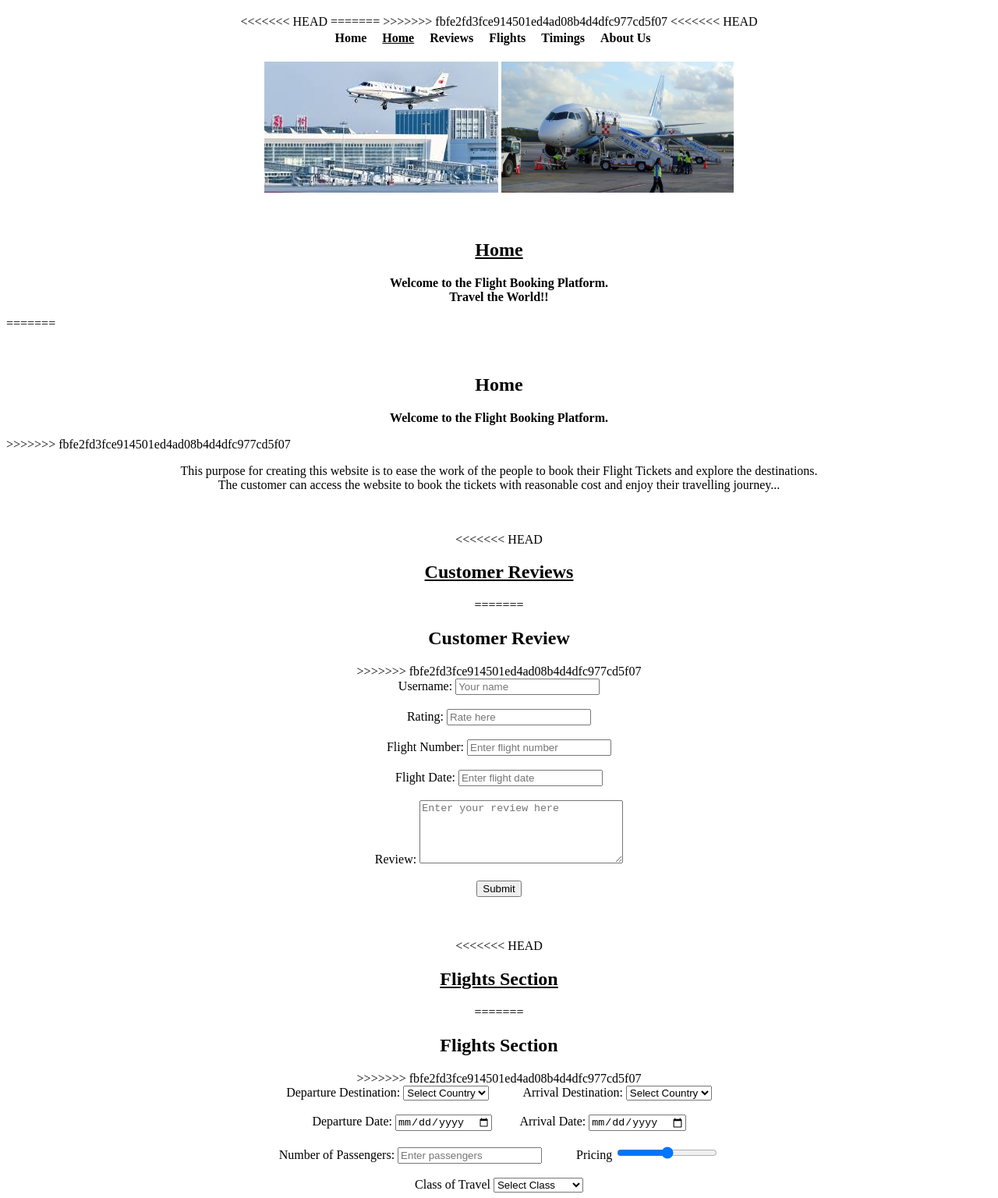
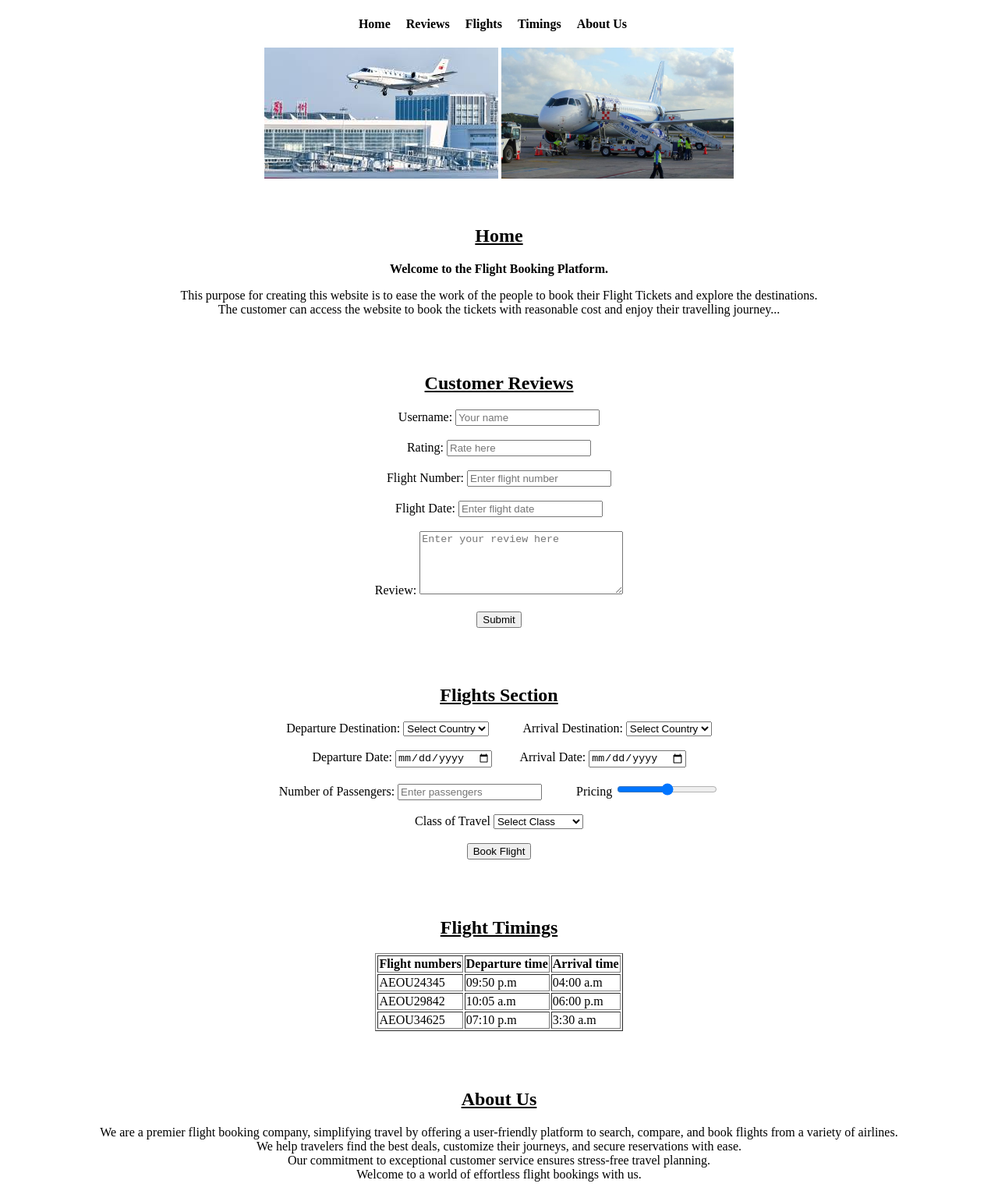
Before and after one commit to Adnan-Ahmed-47/AsdcAssignments, a plain HTML site: page htmlProject.html in a window 1280 px wide. Shown: the part 61-1597 px from the top of the page at 78% size. Drawn offline with Linux system fonts and the light colour scheme.

Commit message:
HTML Project Completed Successfully

```diff
--- a/htmlProject.html
+++ b/htmlProject.html
@@ -10,7 +10,6 @@
 
     <!-- Website Heading -->
     <center><h1>Flight Booking Website</h1></center>
-
     <!-- <center><p><u>Home</u> &nbsp; <u>Customer Reviews</u> &nbsp; <u>Flights</u> &nbsp; <u>Flight Timings</u> &nbsp; <u>About Us</u> </p></center> -->
     <!-- <center> <a href="Home">Home</a>  </center> -->
     <center>
@@ -19,17 +18,13 @@
 <!-- NavBar Section -->
     <table >
         <tr>
-<<<<<<< HEAD
             <th>Home &nbsp; &nbsp;</th>
-=======
-            <th><u>Home</u> &nbsp; &nbsp;</th>
->>>>>>> fbfe2fd3fce914501ed4ad08b4d4dfc977cd5f07
             <th>Reviews &nbsp; &nbsp;</th>
             <th>Flights &nbsp; &nbsp;</th>
             <th>Timings &nbsp; &nbsp;</th>
             <th>About Us &nbsp; &nbsp;</th>
         </tr>
-<<<<<<< HEAD
+
     </table> <br>
 
     <img src="Assets/Images/images.jpg" alt="Aeroplane">
@@ -39,16 +34,7 @@
 
 <!-- Home Section -->
 <center><h2><u>Home</u></h2></center>
-<p><center><strong>Welcome to the Flight Booking Platform. <br> Travel the World!!</center></strong></p>
-=======
-    </table>
-    </center>  <br><br><br>
-
-
-<!-- Home Section -->
-<center><h2>Home</h2></center>
 <p><center><strong>Welcome to the Flight Booking Platform.</center></strong></p>
->>>>>>> fbfe2fd3fce914501ed4ad08b4d4dfc977cd5f07
 <p><center>This purpose for creating this website is to ease the work of the people to book their Flight Tickets and explore the destinations. <br>
     The customer can access the website to book the tickets with reasonable cost and enjoy their travelling journey...
 </center></p>  <br><br>
@@ -56,11 +42,8 @@
 
 <!-- Customer Reviews Section -->
 <center>
-<<<<<<< HEAD
 <h2><u>Customer Reviews</u></h2>
-=======
-<h2>Customer Review</h2>
->>>>>>> fbfe2fd3fce914501ed4ad08b4d4dfc977cd5f07
+
 <form action="#">
     <label for="user">Username: </label>
     <input type="text" name="" id="user" placeholder="Your name"> <br><br>
@@ -86,11 +69,7 @@
 <!-- Flight Section -->
 
 <center>
-<<<<<<< HEAD
 <h2><u>Flights Section</u></h2>
-=======
-<h2>Flights Section</h2>
->>>>>>> fbfe2fd3fce914501ed4ad08b4d4dfc977cd5f07
 <form action="#">
     <label for="departuredes">Departure Destination: </label>
     <select name="" id="departuredes">
@@ -131,13 +110,10 @@
         <option value="First Class">First Class</option>
         <option value="Business Class">Business Class</option>
         <option value="Economy Class">Economy Class</option>
-<<<<<<< HEAD
     </select> <br><br>
 
     <button>Book Flight</button>
-=======
     </select>
->>>>>>> fbfe2fd3fce914501ed4ad08b4d4dfc977cd5f07
 </form>
 </center> <br><br><br>
 
@@ -145,11 +121,7 @@
 
 <!-- Flight Timings Section -->
 <center>
-<<<<<<< HEAD
 <h2><u>Flight Timings</u></h2>
-=======
-<h2>Flight Timings</h2>
->>>>>>> fbfe2fd3fce914501ed4ad08b4d4dfc977cd5f07
 
 <table border="1">
     <tr>
@@ -159,7 +131,6 @@
     </tr>
     <tr>
         <td>AEOU24345</td>
-<<<<<<< HEAD
         <td>09:50 p.m</td>
         <td>04:00 a.m</td>
     </tr>
@@ -254,35 +225,11 @@
 </center>
     <br>
 
-
-=======
-        <td>09:49</td>
-        <td></td>
-    </tr>
-</table>
-
-
-
-</center>
+    <br> <br> <br>
 
 
 
 
 
-
-
-
-
-
-
-
-
-
-
-    <br> <br> <br>
-
-
-
->>>>>>> fbfe2fd3fce914501ed4ad08b4d4dfc977cd5f07
 </body>
 </html>
```
